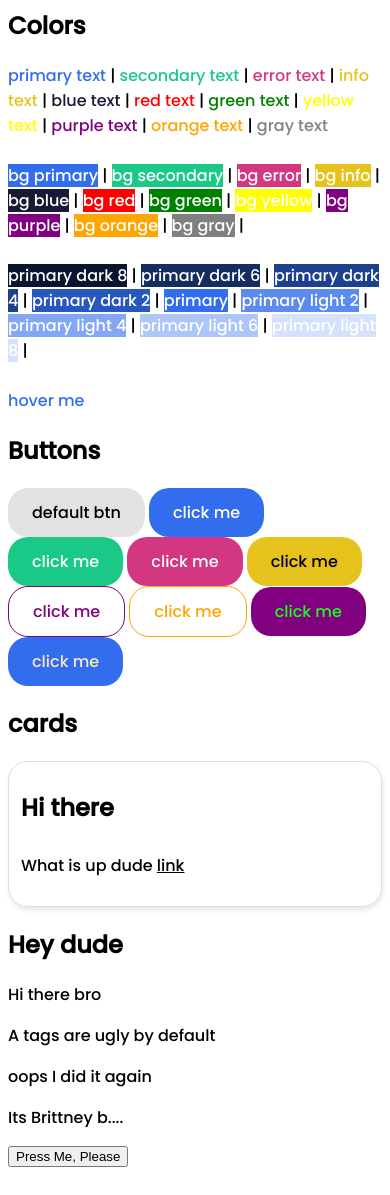
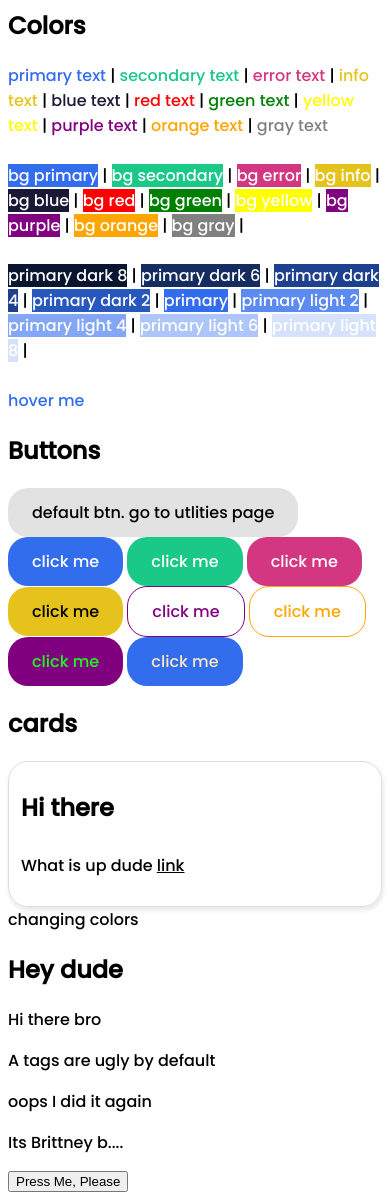
Before and after one commit to Basketballforce/Sass-It-Up, a website: page index.html in a window 390 px wide. Drawn offline with Linux system fonts and the light colour scheme.

Commit message:
Add utlities link and responsive testfor breakpoints

```diff
--- a/index.html
+++ b/index.html
@@ -57,7 +57,7 @@
 
     <!-- buttons -->
     <h2>Buttons</h2>
-    <a href="#" class="btn">default btn</a>
+    <a href="utilities.html" class="btn">default btn. go to utlities page</a>
     <a href="#" class="btn-primary text-white">click me</a>
     <a href="#" class="btn-secondary text-white">click me</a>
     <a href="#" class="btn-error text-white">click me</a>
@@ -76,6 +76,9 @@
         <p class="card-body">What is up dude <a href="#"> link</a></p>
     </div>
 
+    <!--Grid system -->
+    <div class="responsive-test">changing colors</div>
+
 </body>
 
 <nav>
```
